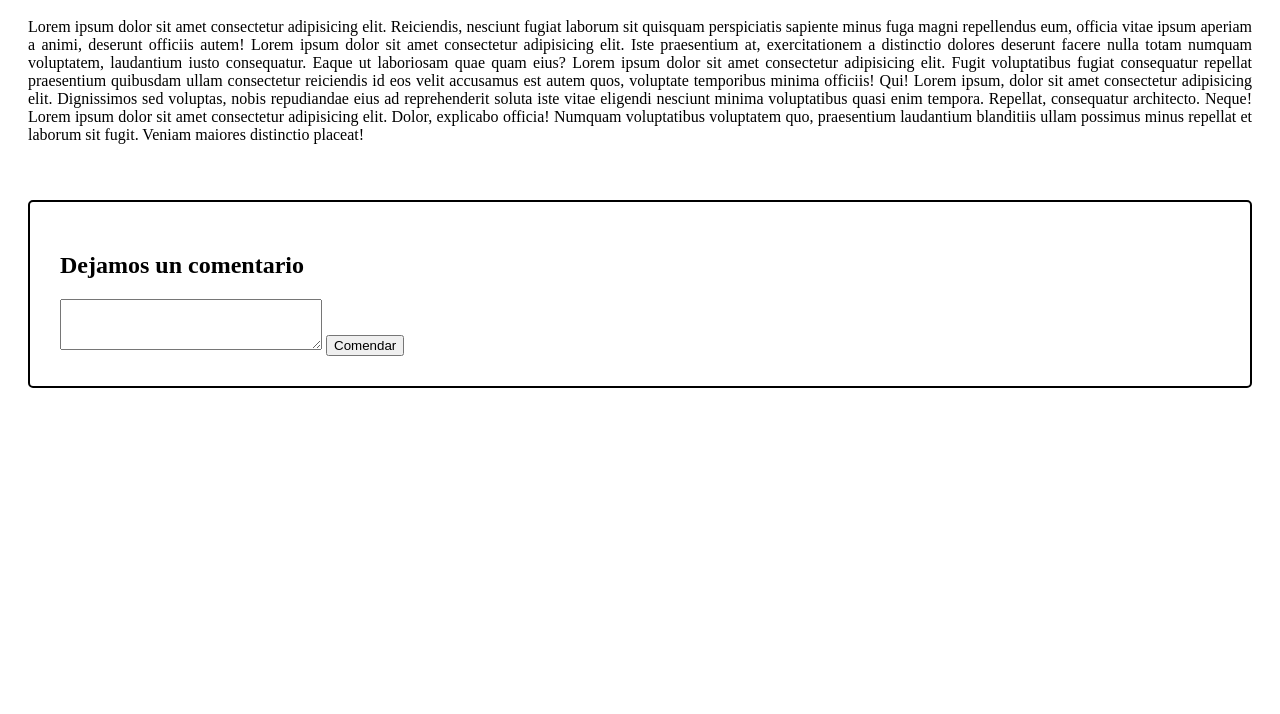
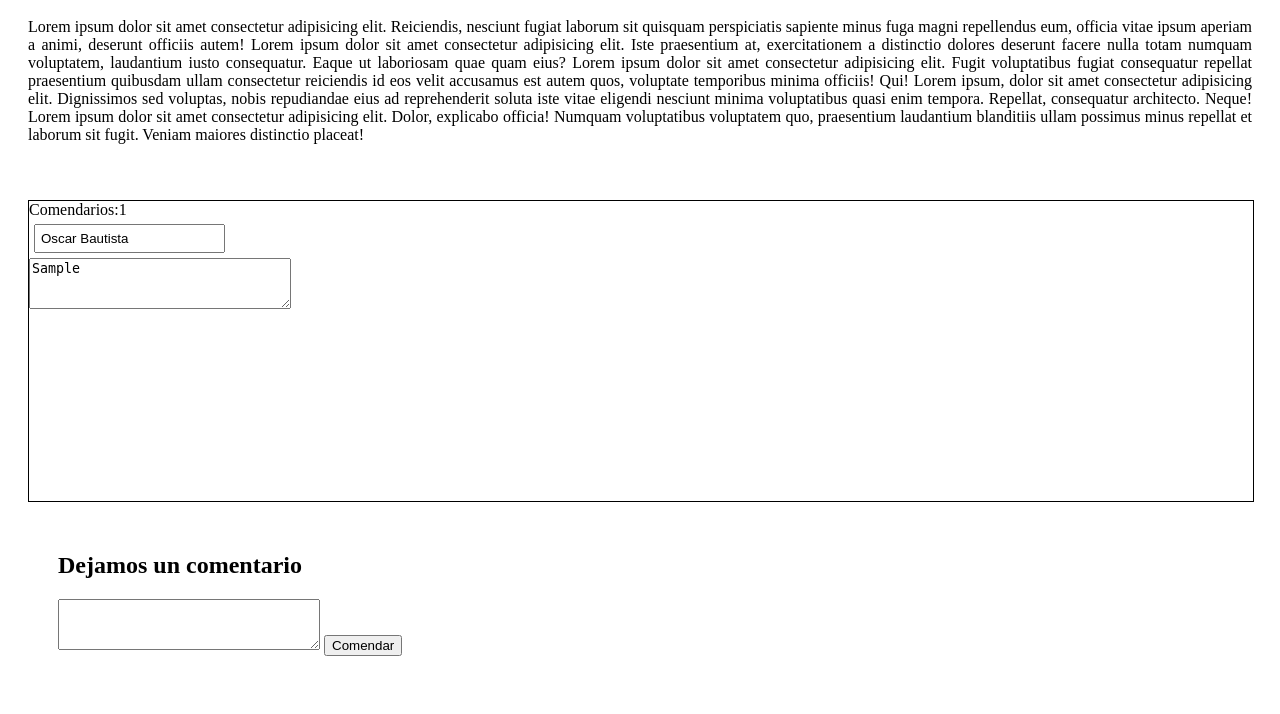
Before and after one commit to oscar-BG/web_dinamica, a PHP site: page / in a window 1280 px wide. Shown: the part 196-910 px from the top of the page. Before the commit the page ends 584 px from the top, so only its background shows below. Run offline with PHP 8.4, Linux system fonts and the light colour scheme; tables that the repository leaves empty or names only in its code hold one stand-in row (values such as "Sample post").

Commit message:
agregamos la vista de comentarios

```diff
--- /dev/null
+++ b/controlador/comentarioC.php
@@ -0,0 +1,20 @@
+<?php
+require_once ("modelo/conexionBD.php");
+require_once ("modelo/usuarioM.php");
+
+    class ComentarioC{
+        public function comentario(){
+            $comment_count = UsuarioM::count_comment();
+            $result = UsuarioM::viewComment();
+
+            echo '<label>Comendarios:'.$comment_count["countC"].' </label>';
+            foreach ($result as $key => $value) {
+                echo '
+                    <input type="text" id="public_author" name="public_author" value="Oscar Bautista" readonly="true">
+                    <textarea id="public_comment" name="public_comment"  rows="3"  cols="30" readonly="true">'.$value["comendario"].'</textarea>
+                    ';
+            }
+
+        }
+    }
+?>
--- a/index.html
+++ b/index.php
@@ -1,3 +1,6 @@
+<?php
+require_once 'controlador/comentarioC.php';
+?>
 <!DOCTYPE html>
 <html lang="en">
 <head>
@@ -37,6 +40,12 @@
             COMENDARIOS
     ##################################-->
     <section>
+        <div class="viewcomment">
+            <?php
+                $view_comment = new ComentarioC();
+                $view_comment -> comentario();
+            ?>
+        </div>
         <div class="comentarios">
             <h2>Dejamos un comentario</h2>
 
--- a/modelo/usuarioM.php
+++ b/modelo/usuarioM.php
@@ -47,5 +47,20 @@ require_once "conexionBD.php";
             return $pdo -> fetchAll();
             $pdo -> close();
         }
+        #contar el numero de comendarios
+        static public function count_comment(){
+            $pdo = Conexion::cBD()->prepare('SELECT COUNT(comendario) as countC FROM comendarios;');
+            $pdo -> execute();
+            $result = $pdo -> fetch();
+            return $result;
+            $pdo -> close();
+        }
+        #Ver commentarios
+        static public function viewComment(){
+            $pdo = Conexion::cBD()->prepare("SELECT comendario FROM comendarios");
+            $pdo -> execute();
+            return $pdo -> fetchAll();
+            $pdo -> close();
+        }
     }
 ?>
--- a/vista/css/style.css
+++ b/vista/css/style.css
@@ -31,7 +31,6 @@ section{
     padding: 20px;
 }
 section .comentarios{
-    border: 2px solid black;
     border-radius: 5px;
     margin-right: auto;
     margin-left: auto;
@@ -40,3 +39,15 @@ section .comentarios{
 section .comentarios form{
     display:block;
 }
+section .viewcomment{
+    width: 100%;
+    height: 300px;
+    border: 1px solid black;
+    overflow: scroll;
+
+}
+section .viewcomment input{
+    display: block;
+    padding: 5px;
+    margin: 5px;
+}
```
Also changed, not shown: index.js (line endings or trailing spaces).
